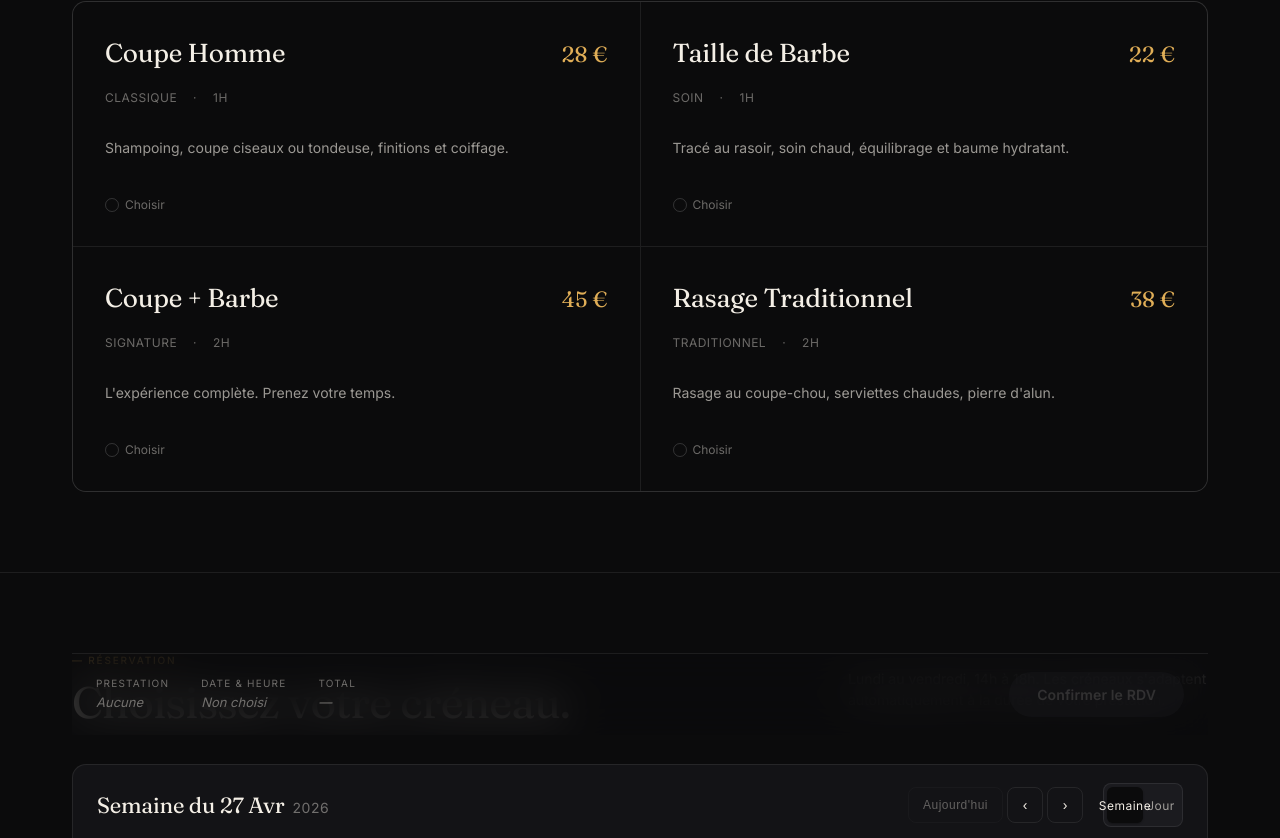
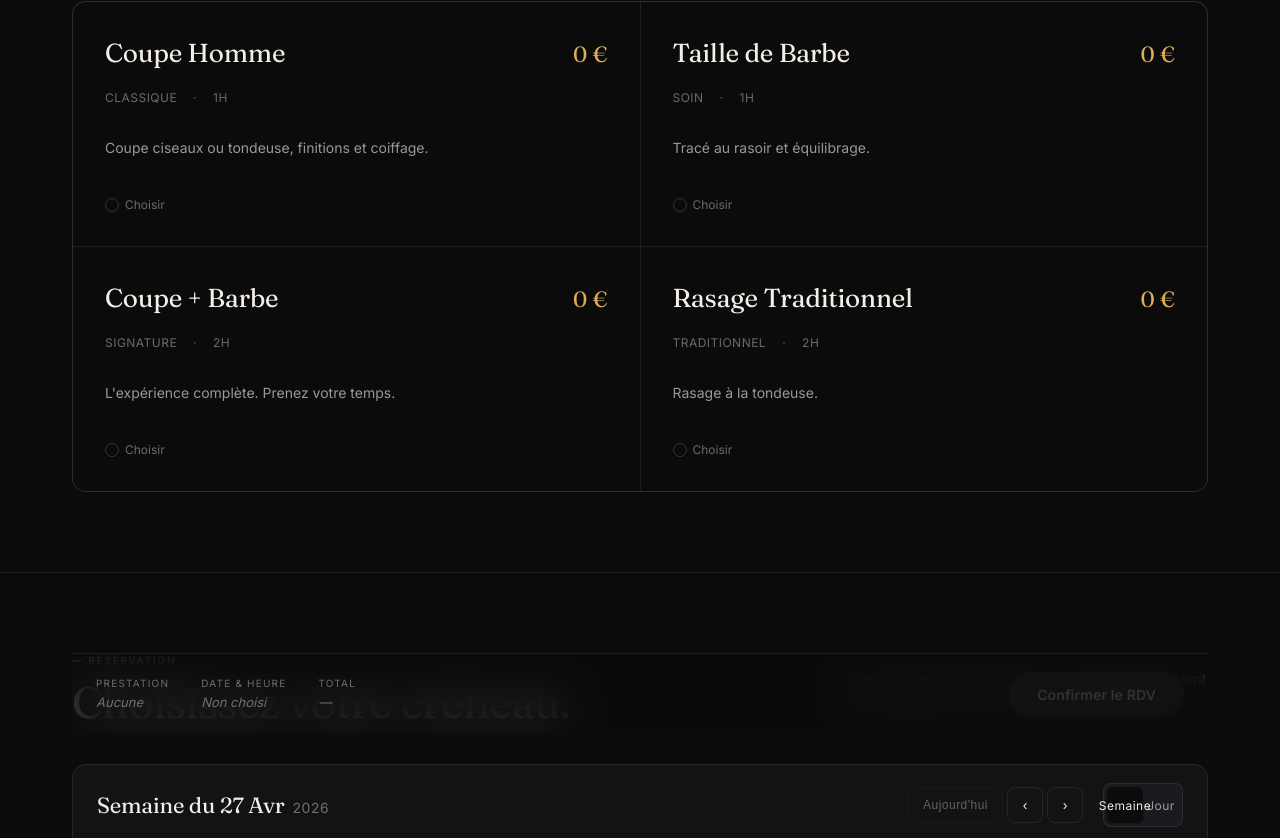
Before and after one commit to aurelien-loyer-dev/Lepin-Hair, a React (Vite) app: page / in a window 1280 px wide. Shown: the part 917-1755 px from the top of the page. Built offline with nearby package versions, Linux system fonts and the light colour scheme.

Commit message:
fix: update service prices to zero and refine descriptions for clarity

```diff
--- a/src/data.js
+++ b/src/data.js
@@ -5,23 +5,23 @@ export const SERVICES = [
     id: 'coupe',
     name: 'Coupe Homme',
     duration: 1,
-    price: 28,
-    desc: 'Shampoing, coupe ciseaux ou tondeuse, finitions et coiffage.',
+    price: 0,
+    desc: 'Coupe ciseaux ou tondeuse, finitions et coiffage.',
     tag: 'Classique',
   },
   {
     id: 'barbe',
     name: 'Taille de Barbe',
     duration: 1,
-    price: 22,
-    desc: 'Tracé au rasoir, soin chaud, équilibrage et baume hydratant.',
+    price: 0,
+    desc: 'Tracé au rasoir et équilibrage.',
     tag: 'Soin',
   },
   {
     id: 'combo',
     name: 'Coupe + Barbe',
     duration: 2,
-    price: 45,
+    price: 0,
     desc: 'L\'expérience complète. Prenez votre temps.',
     tag: 'Signature',
   },
@@ -29,8 +29,8 @@ export const SERVICES = [
     id: 'rasage',
     name: 'Rasage Traditionnel',
     duration: 2,
-    price: 38,
-    desc: 'Rasage au coupe-chou, serviettes chaudes, pierre d\'alun.',
+    price: 0,
+    desc: 'Rasage à la tondeuse.',
     tag: 'Traditionnel',
   },
 ];
```
